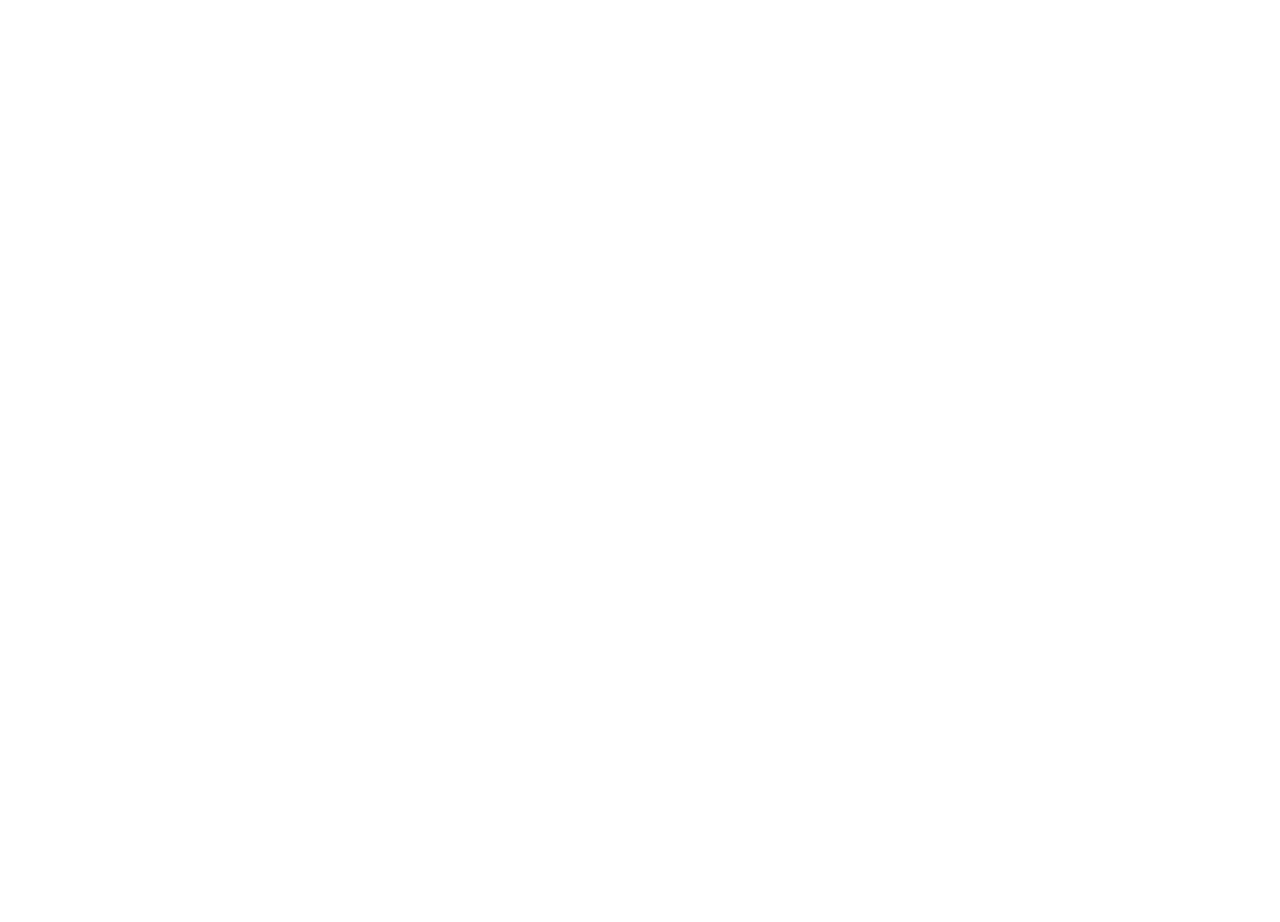
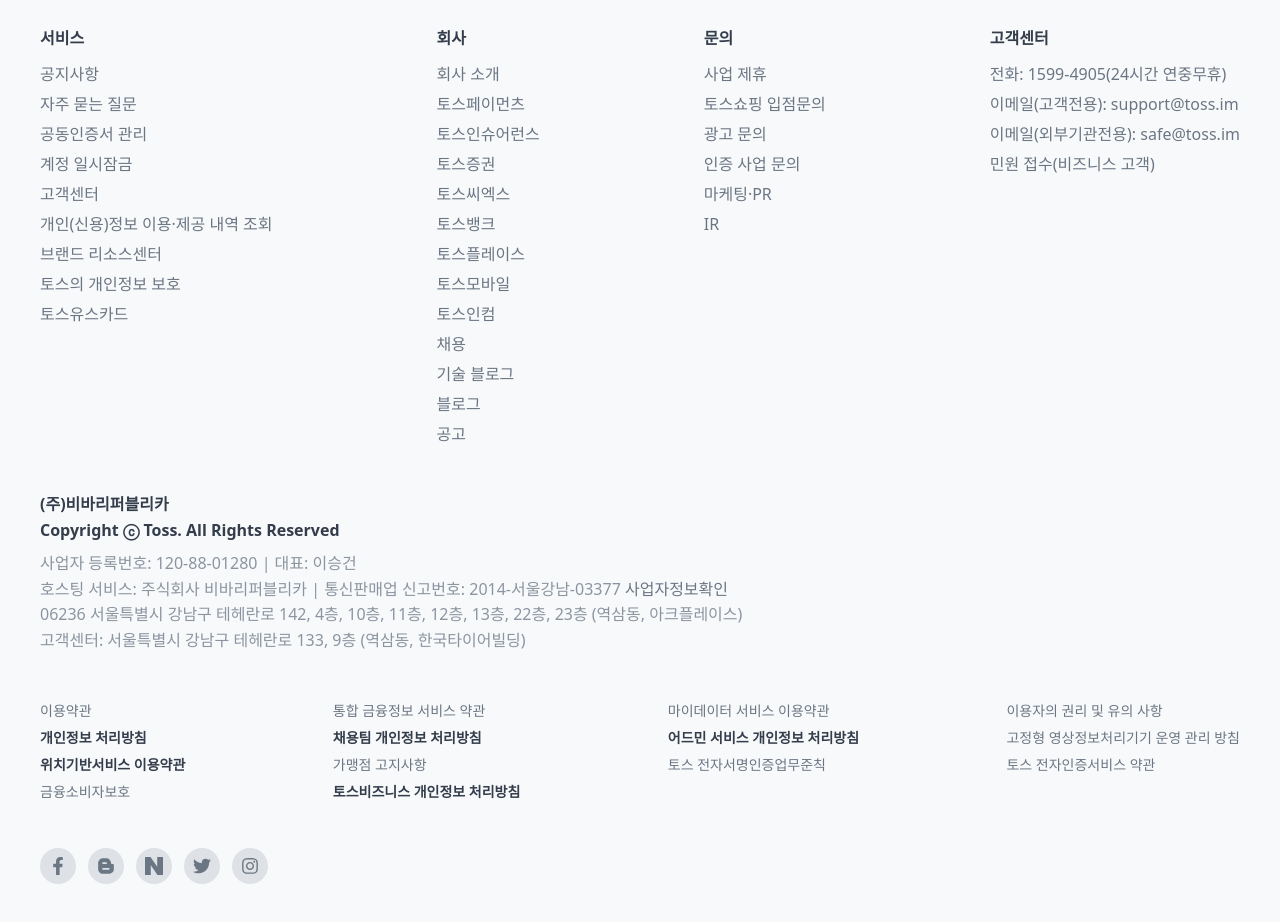
Before and after one commit to zuu3/TossCareersClone, a React (Vite) app: page / in a window 1280 px wide. Shown: the part 200-1122 px from the top of the page. Before the commit the page ends 800 px from the top, so only its background shows below. Built offline with nearby package versions, Linux system fonts and the light colour scheme.

Commit message:
feat(#6) :: 푸터 제작

```diff
--- a/package.json
+++ b/package.json
@@ -14,6 +14,7 @@
     "@emotion/styled": "^11.14.0",
     "react": "^19.0.0",
     "react-dom": "^19.0.0",
+    "react-icons": "^5.5.0",
     "react-router-dom": "^7.5.3",
     "zustand": "^5.0.3"
   },
--- /dev/null
+++ b/src/components/Footer/index.tsx
@@ -0,0 +1,80 @@
+import * as S from './style'
+import { FaFacebookF, FaBloggerB, FaTwitter, FaInstagram } from 'react-icons/fa'
+import { SiNaver } from 'react-icons/si'
+
+const GroupListMenus = [
+  { title: '서비스', menus: ['공지사항', '자주 묻는 질문', '공동인증서 관리', '계정 일시잠금', '고객센터', '개인(신용)정보 이용·제공 내역 조회', '브랜드 리소스센터', '토스의 개인정보 보호', '토스유스카드'] },
+  { title: '회사', menus: ['회사 소개', '토스페이먼츠', '토스인슈어런스', '토스증권', '토스씨엑스', '토스뱅크', '토스플레이스', '토스모바일', '토스인컴', '채용', '기술 블로그', '블로그', '공고'] },
+  { title: '문의', menus: ['사업 제휴', '토스쇼핑 입점문의', '광고 문의', '인증 사업 문의', '마케팅·PR', 'IR'] },
+  { title: '고객센터', menus: ['전화: 1599-4905(24시간 연중무휴)', '이메일(고객전용): support@toss.im', '이메일(외부기관전용): safe@toss.im', '민원 접수(비즈니스 고객)'] }
+]
+
+export default function Footer() {
+  return (
+    <S.Wrapper>
+      <S.Inner>
+        <S.GroupList>
+          {GroupListMenus.map((group, i) => (
+            <S.Group key={i}>
+              <S.GroupTitle>{group.title}</S.GroupTitle>
+              <S.GroupMenuList>
+                {group.menus.map((menu, j) => <S.GroupMenu key={j}>{menu}</S.GroupMenu>)}
+              </S.GroupMenuList>
+            </S.Group>
+          ))}
+        </S.GroupList>
+
+        <S.Address>
+          <S.CompanyName>
+            (주)비바리퍼블리카<br/>
+            Copyright ⓒ Toss. All Rights Reserved
+          </S.CompanyName>
+          <div>사업자 등록번호: 120-88-01280 | 대표: 이승건</div>
+          <div>
+            호스팅 서비스: 주식회사 비바리퍼블리카 | 통신판매업 신고번호: 2014-서울강남-03377{' '}
+            <span>사업자정보확인</span>
+          </div>
+          <div>
+            06236 서울특별시 강남구 테헤란로 142, 4층, 10층, 11층, 12층, 13층, 22층, 23층 (역삼동, 아크플레이스)
+          </div>
+          <div>
+            고객센터: 서울특별시 강남구 테헤란로 133, 9층 (역삼동, 한국타이어빌딩)
+          </div>
+        </S.Address>
+
+        <S.PolicyContainer>
+          <S.PolicyList>
+            <S.PolicyItem>이용약관</S.PolicyItem>
+            <S.PolicyBoldItem>개인정보 처리방침</S.PolicyBoldItem>
+            <S.PolicyBoldItem>위치기반서비스 이용약관</S.PolicyBoldItem>
+            <S.PolicyItem>금융소비자보호</S.PolicyItem>
+          </S.PolicyList>
+          <S.PolicyList>
+            <S.PolicyItem>통합 금융정보 서비스 약관</S.PolicyItem>
+            <S.PolicyBoldItem>채용팀 개인정보 처리방침</S.PolicyBoldItem>
+            <S.PolicyItem>가맹점 고지사항</S.PolicyItem>
+            <S.PolicyBoldItem>토스비즈니스 개인정보 처리방침</S.PolicyBoldItem>
+          </S.PolicyList>
+          <S.PolicyList>
+            <S.PolicyItem>마이데이터 서비스 이용약관</S.PolicyItem>
+            <S.PolicyBoldItem>어드민 서비스 개인정보 처리방침</S.PolicyBoldItem>
+            <S.PolicyItem>토스 전자서명인증업무준칙</S.PolicyItem>
+          </S.PolicyList>
+          <S.PolicyList>
+            <S.PolicyItem>이용자의 권리 및 유의 사항</S.PolicyItem>
+            <S.PolicyItem>고정형 영상정보처리기기 운영 관리 방침</S.PolicyItem>
+            <S.PolicyItem>토스 전자인증서비스 약관</S.PolicyItem>
+          </S.PolicyList>
+        </S.PolicyContainer>
+
+        <S.Links>
+          <S.IconLink href="#" aria-label="Facebook"><FaFacebookF /></S.IconLink>
+          <S.IconLink href="#" aria-label="Blogger"><FaBloggerB /></S.IconLink>
+          <S.IconLink href="#" aria-label="Naver"><SiNaver /></S.IconLink>
+          <S.IconLink href="#" aria-label="Twitter"><FaTwitter /></S.IconLink>
+          <S.IconLink href="#" aria-label="Instagram"><FaInstagram /></S.IconLink>
+        </S.Links>
+      </S.Inner>
+    </S.Wrapper>
+  )
+}
--- /dev/null
+++ b/src/components/Footer/style.ts
@@ -0,0 +1,94 @@
+import styled from '@emotion/styled'
+
+export const Wrapper = styled.footer`
+  width: 100%;
+  background: #f8f9fa;
+  padding: 60px 20px;
+  color: #6b7684;
+`
+export const Inner = styled.div`
+  max-width: 1200px;
+  margin: 0 auto;
+`
+export const GroupList = styled.div`
+  display: flex;
+  justify-content: space-between;
+  margin-bottom: 40px;
+`
+export const Group = styled.div``
+export const GroupTitle = styled.div`
+  font-weight: bold;
+  margin-bottom: 12px;
+  color: #333d4b;
+`
+export const GroupMenuList = styled.ul`
+  list-style: none;
+  padding: 0;
+`
+export const GroupMenu = styled.li`
+  margin: 6px 0;
+  cursor: pointer;
+  &:hover {
+    text-decoration: underline;
+    color: #007bff;
+  }
+`
+export const Address = styled.address`
+  font-style: normal;
+  line-height: 1.6;
+  margin-bottom: 40px;
+  color: #8b95a1;
+  & span {
+    color: #6b7684;
+    cursor: pointer;
+  }
+`
+export const CompanyName = styled.div`
+  font-weight: bold;
+  color: #333d4b;
+  margin-bottom: 8px;
+`
+export const PolicyContainer = styled.div`
+  display: flex;
+  justify-content: space-between;
+  margin-bottom: 40px;
+`
+export const PolicyList = styled.ul`
+  list-style: none;
+  padding: 0;
+`
+export const PolicyItem = styled.li`
+  margin: 6px 0;
+  font-size: 14px;
+  cursor: pointer;
+  &:hover {
+    text-decoration: underline;
+    color: #007bff;
+  }
+`
+export const PolicyBoldItem = styled(PolicyItem)`
+  color: #333d4b;
+  font-weight: bold;
+`
+export const Links = styled.div`
+  display: flex;
+  gap: 12px;
+  justify-content: flex-start;
+`
+
+export const IconLink = styled.a`
+  display: inline-flex;
+  align-items: center;
+  justify-content: center;
+  background: #dee2e6;
+  width: 36px;
+  height: 36px;
+  border-radius: 50%;
+  color: #6b7684;
+  font-size: 18px;
+  text-decoration: none;
+  &:hover {
+    background: #ced4da;
+    color: #495057;
+  }
+`
--- a/src/components/Layout/index.tsx
+++ b/src/components/Layout/index.tsx
@@ -1,7 +1,7 @@
 import { ReactNode } from 'react'
 import styled from '@emotion/styled'
 import Header from '../Header'
-// import Footer from '../Footer'
+import Footer from '../Footer'
 
 interface LayoutProps {
   children: ReactNode
@@ -12,14 +12,12 @@ export default function Layout({ children }: LayoutProps) {
     <Wrapper>
       <Header />
       <Main>{children}</Main>
-      {/* <Footer /> */}
+      <Footer />
     </Wrapper>
   )
 }
 
 export const Wrapper = styled.div`
-  display: flex;
-  flex-direction: column;
   min-height: 100vh;
 `
 
```
Also changed, not shown: 1 other file (tests, documents, lock files or other folders).
